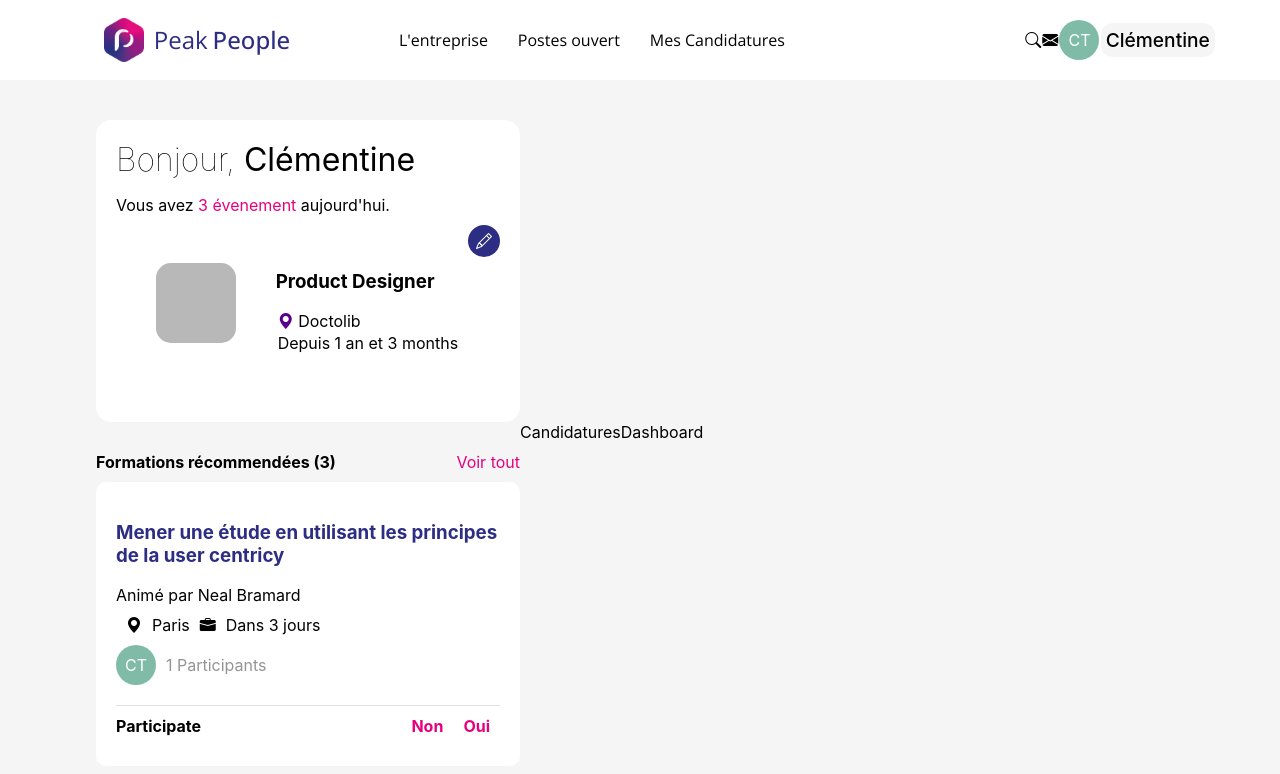
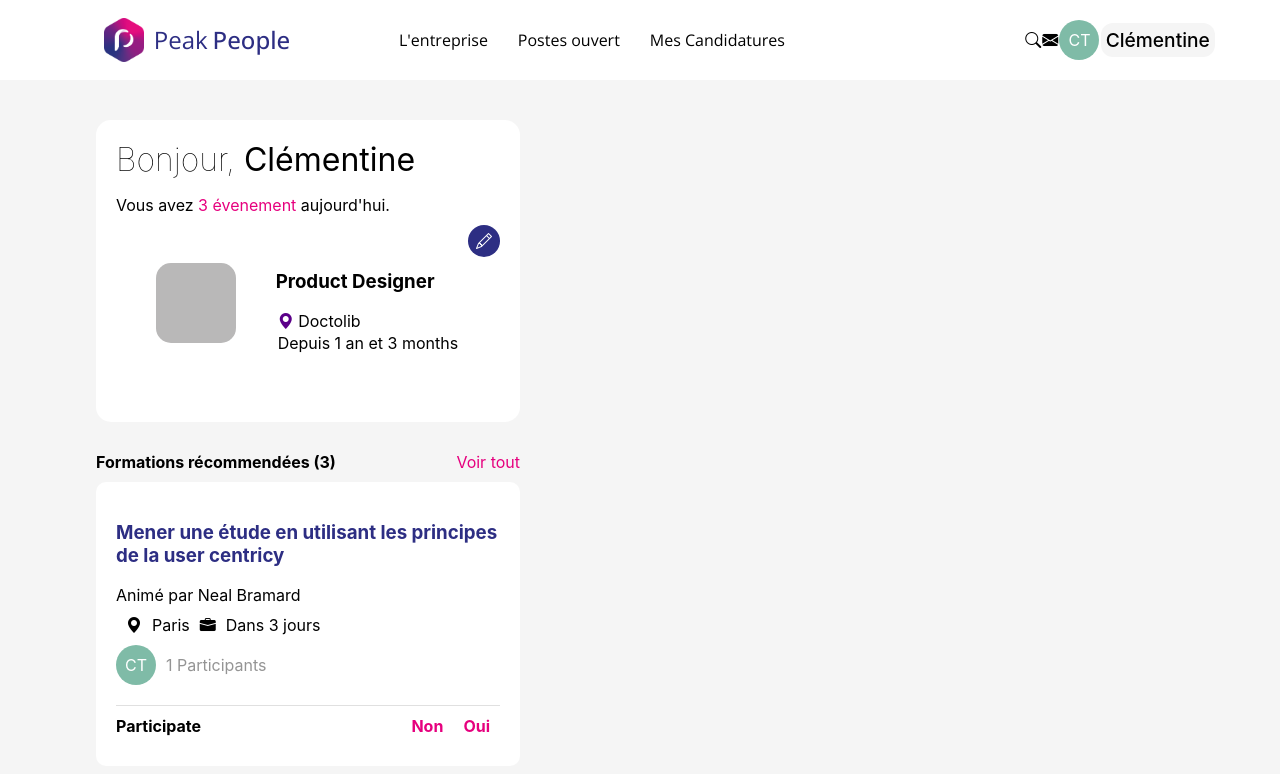
Before and after one commit to mrmuneebrasheed/peakpeople-frontend, a React (Create React App) app: page /candidate/home in a window 1280 px wide. Shown: the top 774 px of the page. Built offline with nearby package versions, Linux system fonts and the light colour scheme.

Commit message:
Formations card added in dashboard

```diff
--- a/src/components/CandidaturesDashboard.jsx
+++ b/src/components/CandidaturesDashboard.jsx
@@ -1,5 +1,9 @@
 import React from "react"
 
 export default function CandidaturesDashboard() {
-    return <div>CandidaturesDashboard</div>
+    return (
+        <div>
+            <a href=""></a>
+        </div>
+    )
 }
```
